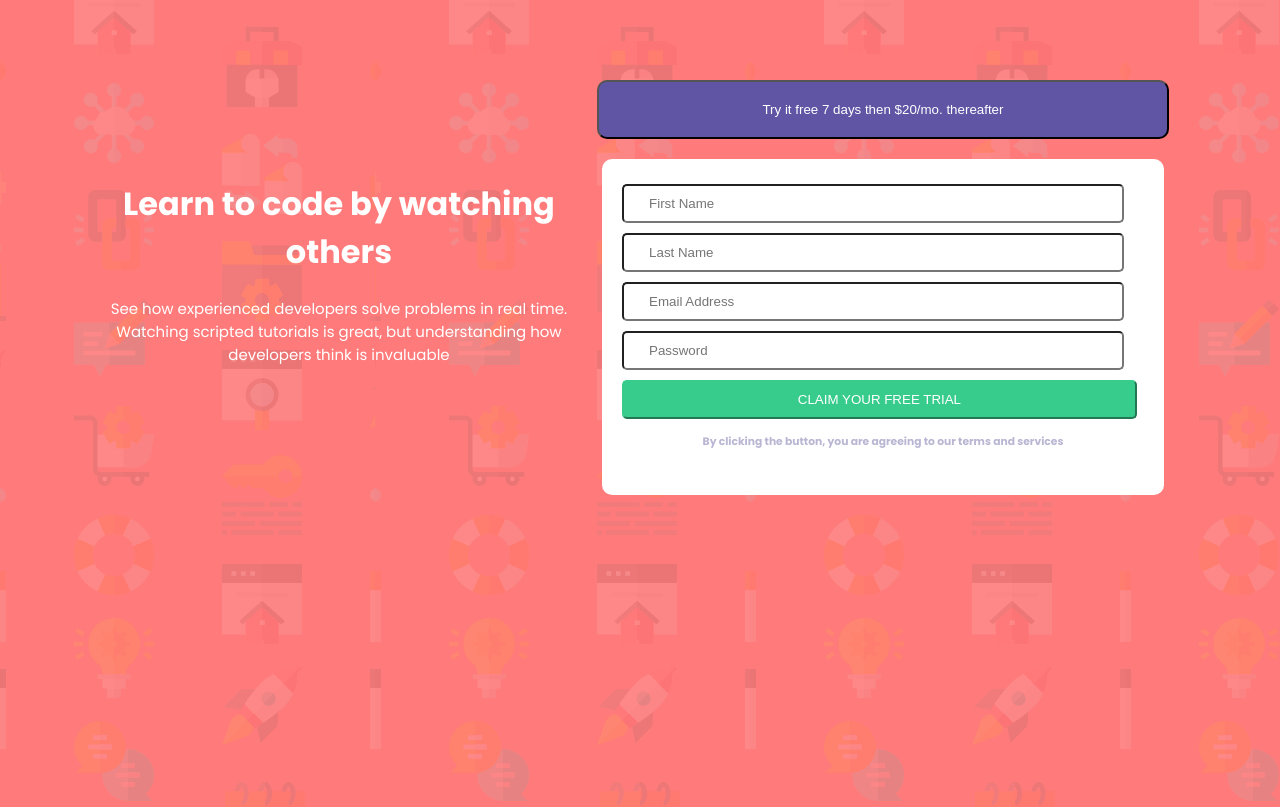
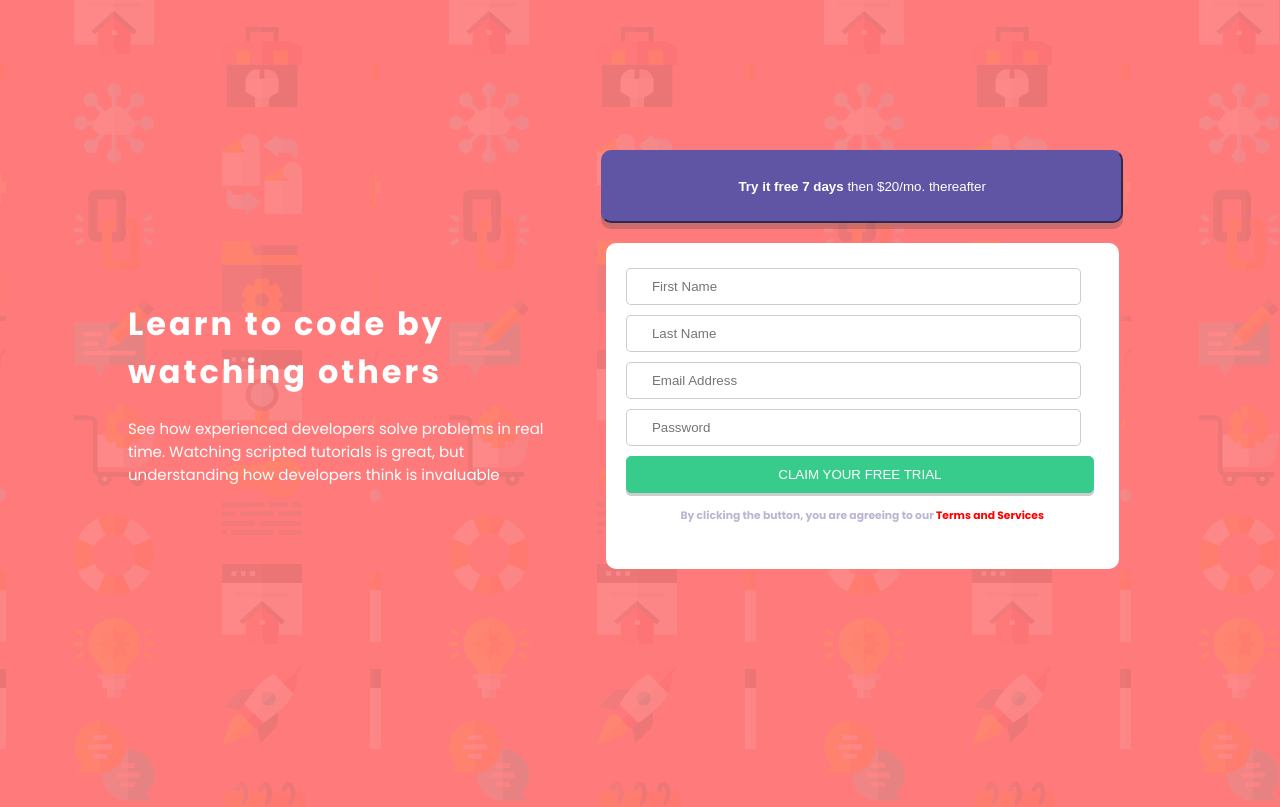
Before and after one commit to drealmap/responsive, a plain HTML site: page index.html in a window 1280 px wide. Shown: the top 807 px of the page. Drawn offline with Linux system fonts and the light colour scheme.

Commit message:
modified

```diff
--- a/index.html
+++ b/index.html
@@ -16,14 +16,14 @@
 
 
     <div class="rightside">
-        <input type="button" value="Try it free 7 days then $20/mo. thereafter" class="btn">
+        <button type="button" class="btn"><strong>Try it free 7 days </strong> then $20/mo. thereafter</button>
         <form action="" method="post">
             <input type="text" name="" id="" placeholder="First Name">
             <input type="text" name="" id="" placeholder="Last Name">
             <input type="email" name="" id="" placeholder="Email Address">
             <input type="password" name="" id="" placeholder="Password">
             <input type="submit" value="CLAIM YOUR FREE TRIAL" class="submit">
-            <h6>By clicking the button, you are agreeing to our terms and services</h6>
+            <h6>By clicking the button, you are agreeing to our <span>Terms and Services</span> </h6>
         </form>
     </div>
 
--- a/style.css
+++ b/style.css
@@ -16,20 +16,22 @@
         font-size: 15px;
     }
 
-    input.btn{
+    button.btn{
         color: white;
         background-color: hsl(248, 32%, 49%);
-        padding: 20px 30px;
+        padding: 27px 70px;
         margin: auto;
         width: 90%;
         display: block;
         border-radius: 10px;
+        margin-top: 70px;
+        border-color: hsl(248, 32%, 49%);
+        box-shadow: 0px 6px 0px #4444;
     }
 
     form{
         margin: 20px auto;
-        margin: 20px auto;
-        width: 90%;
+        width: 85%;
         background-color: white;
         border-radius: 10px;
         padding: 20px 10px;
@@ -41,8 +43,7 @@
         width: 90%;
         padding: 10px 5px;
         border-radius: 5px;
-        box-shadow: none;
-
+        border: 1px solid #4444;
     }
 
     input::placeholder {
@@ -54,6 +55,7 @@
         border-color: hsl(154, 59%, 51%);
         color: white;
         width: 95%;
+        box-shadow: 0px 3px 0px #4444;
     }
 
     h6{
@@ -61,6 +63,10 @@
         padding: 0 35px;
         text-align: center;
         margin-top: 10px;
+    }
+
+    h6 span{
+        color: red;
     }
 
     h1{
@@ -74,11 +80,16 @@
         display: flex;
         height: 100vh;
         margin: auto;
-        width: 85%;
+        width: 80%;
         justify-content: space-between;
     }
 
-    .leftside, .rightside{
+
+    .leftside{
+        position: relative;
+        top: 25%;
+    }
+    .rightside{
         position: relative;
         top: 10%;
     }
@@ -90,4 +101,16 @@
     .leftside{
         width: 80%;
     }
+
+    h1,p {
+        text-align: left;
+    }
+
+    h1{
+        letter-spacing: 3px;
+    }
+
+    input.submit{
+        cursor: pointer;
+    }
 }
```
